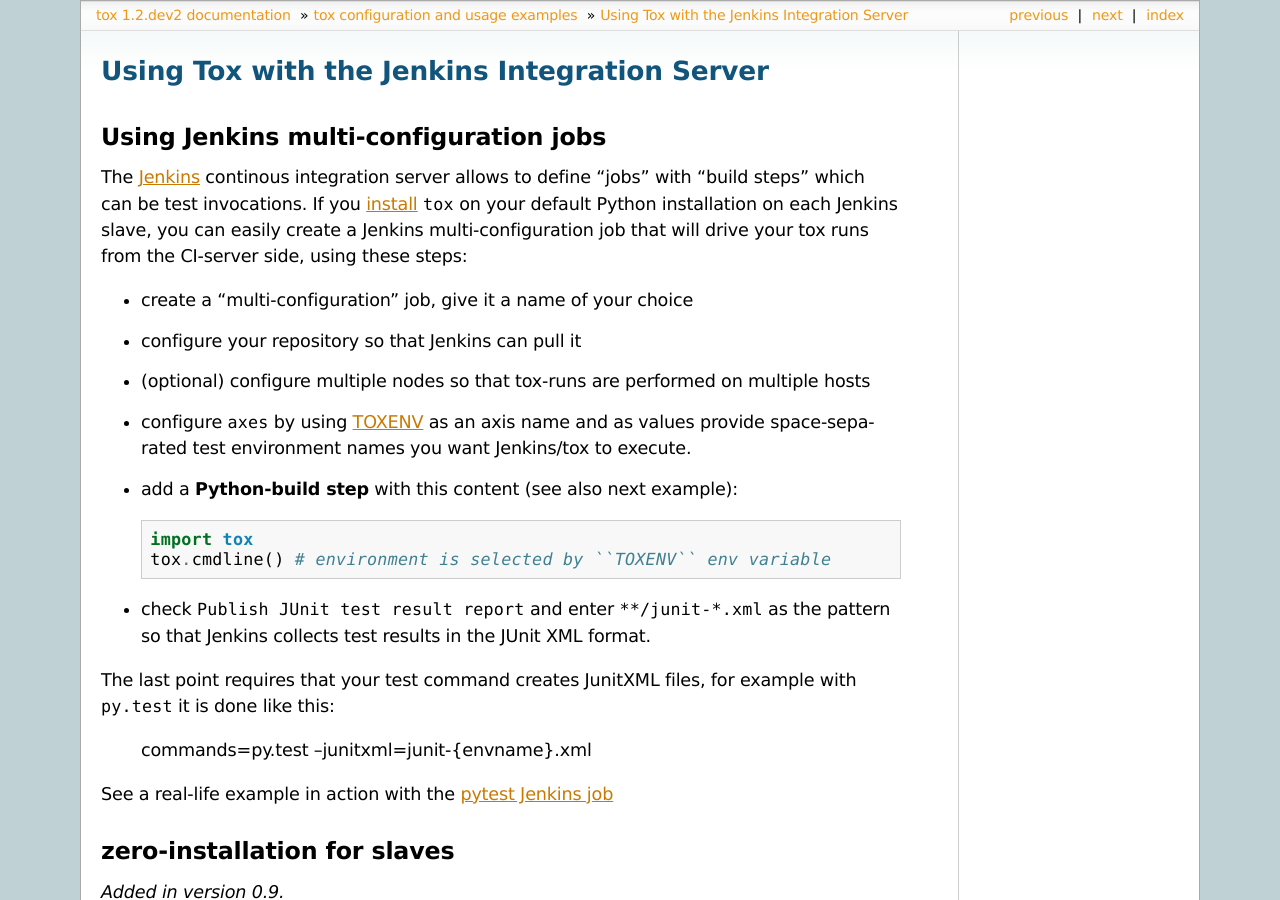
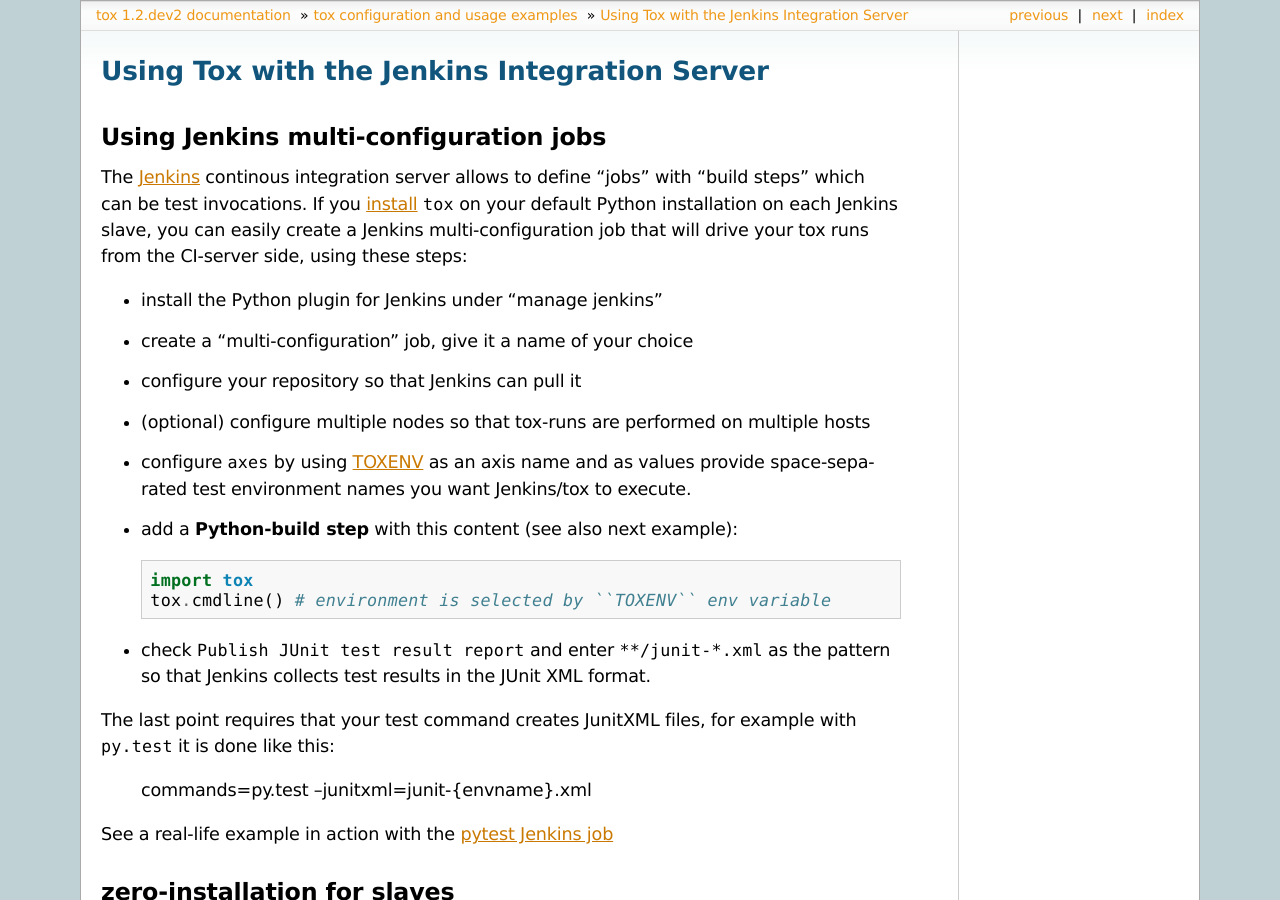
Before and after one commit to msabramo/tox, a Sphinx documentation site: the page built from doc/example/jenkins.txt, in a window 1280 px wide and 900 px high. Built offline with Sphinx 7.4.7, drawn with Linux system fonts in a browser that asks for light colours; some of the changed lines change nothing that is shown.

Commit message:
fix issue16 - mention that Jenkins Python plugin needs to be installed

```diff
--- a/doc/example/jenkins.txt
+++ b/doc/example/jenkins.txt
@@ -11,6 +11,7 @@
 a Jenkins multi-configuration job that will drive your tox runs from the CI-server side,
 using these steps:
 
+* install the Python plugin for Jenkins under "manage jenkins"
 * create a "multi-configuration" job, give it a name of your choice
 * configure your repository so that Jenkins can pull it
 * (optional) configure multiple nodes so that tox-runs are performed
@@ -35,7 +36,7 @@
 
 See a real-life example in action with the `pytest Jenkins job`_
 
-.. _`pytest Jenkins job`: http://jenkins.testrun.org/view/pytest/job/pytest/
+.. _`pytest Jenkins job`: http://hudson.testrun.org/view/pytest/job/pytest/
 
 **zero-installation** for slaves
 -------------------------------------------------------------
```
